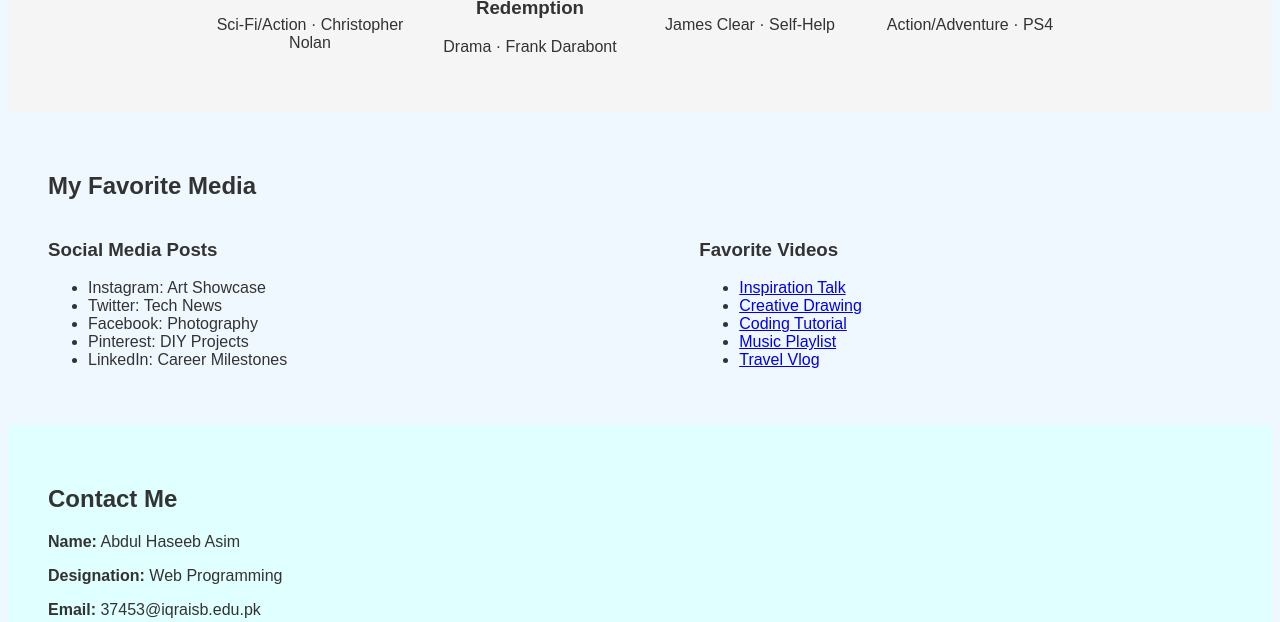
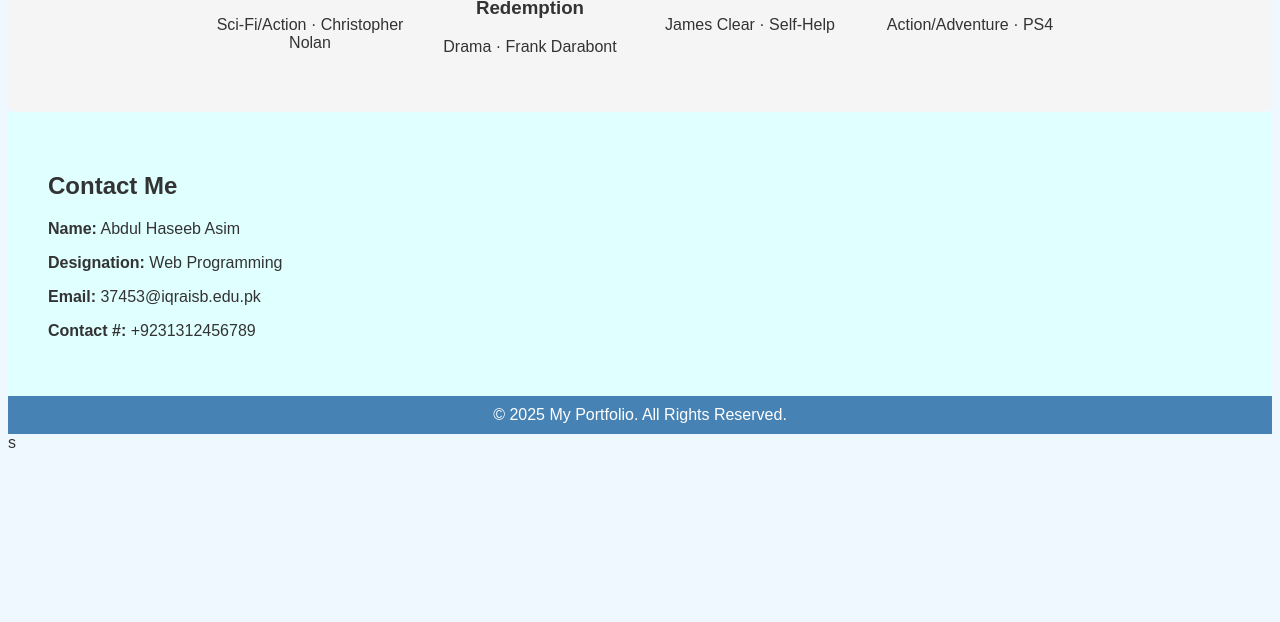
Before and after one commit to Haseebasim841/Web-Assignment-, a plain HTML site: page index.html in a window 1280 px wide. Shown: the part 639-1261 px from the top of the page. After the commit the page ends 1099 px from the top, so only its background shows below. Drawn offline with Linux system fonts and the light colour scheme.

Commit message:
Update index.html

```diff
--- a/index.html
+++ b/index.html
@@ -94,31 +94,6 @@
 </body>
 </html>
 
-    <section id="media" style="padding: 40px;">
-        <h2>My Favorite Media</h2>
-        <div style="display: flex; justify-content: space-between;">
-            <div style="width: 45%;">
-                <h3>Social Media Posts</h3>
-                <ul>
-                    <li>Instagram: Art Showcase</li>
-                    <li>Twitter: Tech News</li>
-                    <li>Facebook: Photography</li>
-                    <li>Pinterest: DIY Projects</li>
-                    <li>LinkedIn: Career Milestones</li>
-                </ul>
-            </div>
-            <div style="width: 45%;">
-                <h3>Favorite Videos</h3>
-                <ul>
-                    <li><a href="https://www.youtube.com/watch?v=dQw4w9WgXcQ">Inspiration Talk</a></li>
-                    <li><a href="https://www.youtube.com/watch?v=3fumBcKC6RE">Creative Drawing</a></li>
-                    <li><a href="https://www.youtube.com/watch?v=lTTajzrSkCw">Coding Tutorial</a></li>
-                    <li><a href="https://www.youtube.com/watch?v=Z1BCujX3pw8">Music Playlist</a></li>
-                    <li><a href="https://www.youtube.com/watch?v=ktvTqknDobU">Travel Vlog</a></li>
-                </ul>
-            </div>
-        </div>
-    </section>
 
     <section id="contact" style="padding: 40px; background-color: #e0ffff;">
         <h2>Contact Me</h2>
```
